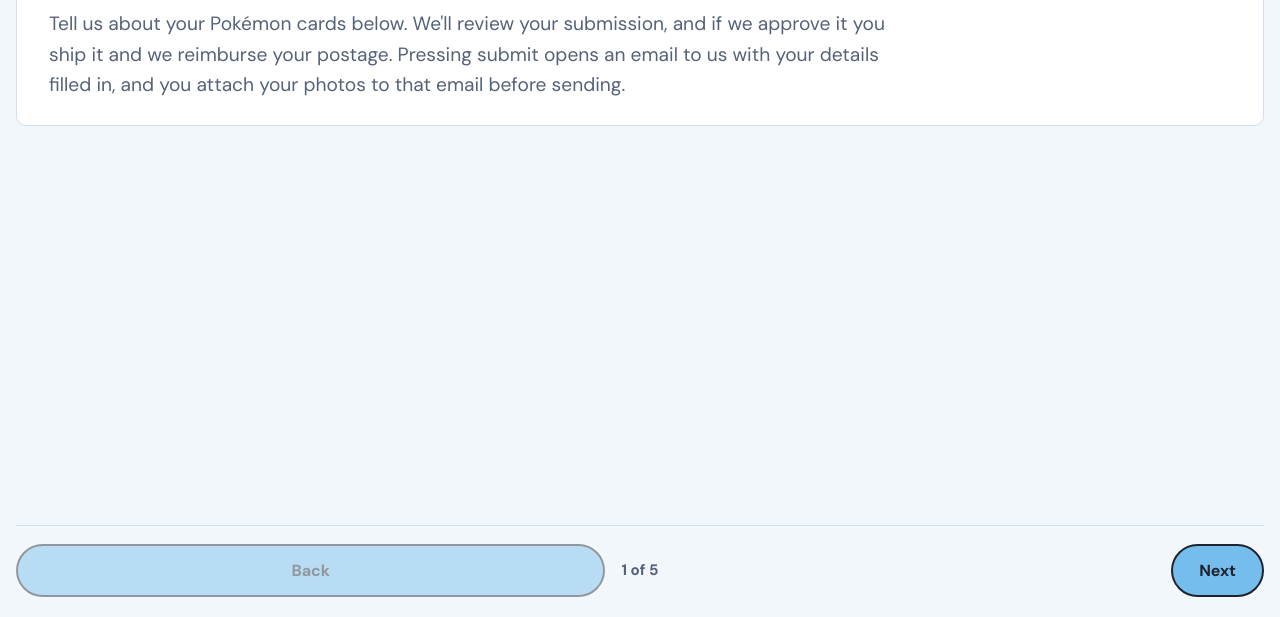
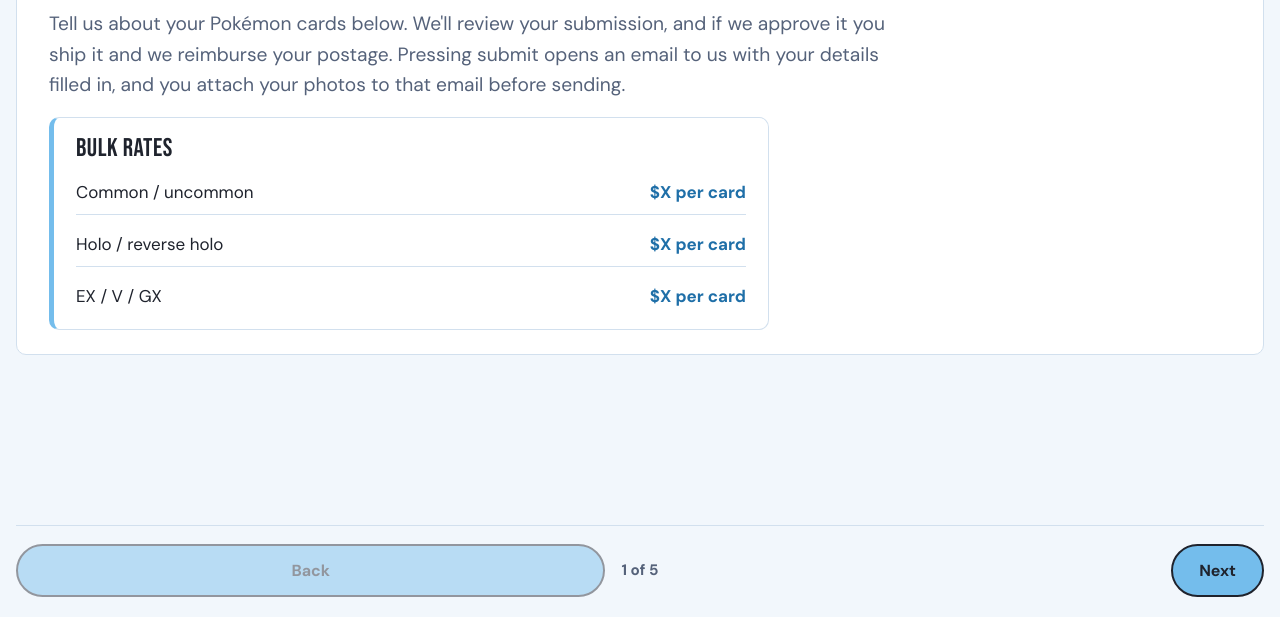
Before and after one commit to chpietrusewicz/foilhouse-bulk-submission, a website: page public/index.html in a window 1280 px wide. Shown: the part 183-800 px from the top of the page. Drawn offline with Linux system fonts and the light colour scheme.

Commit message:
BULK RATES

```diff
--- a/public/css/styles.css
+++ b/public/css/styles.css
@@ -267,6 +267,40 @@ textarea:focus-visible {
   padding: 20px 22px;
   margin: 14px 0;
 }
+.rates-panel {
+  max-width: 720px;
+  padding: 18px 22px;
+  border: 1px solid var(--line);
+  border-left: 5px solid var(--blue);
+  border-radius: 10px;
+  background: var(--surface);
+}
+.rates-panel h3 {
+  margin: 0 0 10px;
+}
+.rate-list {
+  display: grid;
+  gap: 8px;
+  list-style: none;
+  margin: 0;
+  padding: 0;
+}
+.rate-list li {
+  display: flex;
+  align-items: baseline;
+  justify-content: space-between;
+  gap: 20px;
+  padding: 8px 0;
+  border-bottom: 1px solid var(--line);
+}
+.rate-list li:last-child {
+  border-bottom: 0;
+  padding-bottom: 0;
+}
+.rate-list strong {
+  color: var(--link);
+  white-space: nowrap;
+}
 ol.steps {
   list-style: none;
   padding: 0;
--- a/public/js/config.js
+++ b/public/js/config.js
@@ -2,4 +2,10 @@
 const SITE_CONFIG = {
   // Where submissions are emailed
   submissionEmail: "foilhousetcg@gmail.com",
+  // Update these values when the buying rates are finalized
+  rates: [
+    { type: "Common / uncommon", rate: "$X per card" },
+    { type: "Holo / reverse holo", rate: "$X per card" },
+    { type: "EX / V / GX", rate: "$X per card" },
+  ],
 };
--- a/public/js/main.js
+++ b/public/js/main.js
@@ -22,7 +22,7 @@ let renderVersion = 0;
 const formDraft = {};
 const MAX_PHOTOS = 10;
 let cardEntries = [
-  { count: "", type: "Common / uncommon", photos: [] },
+  { count: "", type: SITE_CONFIG.rates[0].type, photos: [] },
 ];
 
 function tabIndexFromHash() {
@@ -102,6 +102,21 @@ function allCardPhotos() {
   return cardEntries.flatMap((entry) => entry.photos);
 }
 
+function renderRates() {
+  const list = $("rate-list");
+  if (!list) return;
+  list.innerHTML = "";
+  SITE_CONFIG.rates.forEach(({ type, rate }) => {
+    const item = document.createElement("li");
+    const typeLabel = document.createElement("span");
+    const rateLabel = document.createElement("strong");
+    typeLabel.textContent = type;
+    rateLabel.textContent = rate;
+    item.append(typeLabel, rateLabel);
+    list.append(item);
+  });
+}
+
 function renderCardEntries() {
   const container = $("card-entries");
   if (!container) return;
@@ -113,9 +128,12 @@ function renderCardEntries() {
           <label>Number of cards<input class="card-count" type="number" min="1" value="${entry.count}" required /></label>
           <label>Type
             <select class="card-type">
-              <option ${entry.type === "Common / uncommon" ? "selected" : ""}>Common / uncommon</option>
-              <option ${entry.type === "Holo / reverse holo" ? "selected" : ""}>Holo / reverse holo</option>
-              <option ${entry.type === "EX / V / GX" ? "selected" : ""}>EX / V / GX</option>
+              ${SITE_CONFIG.rates
+                .map(
+                  ({ type }) =>
+                    `<option ${entry.type === type ? "selected" : ""}>${type}</option>`,
+                )
+                .join("")}
             </select>
           </label>
           <label class="photo-picker" title="Add card photos">
@@ -172,7 +190,7 @@ function renderCardEntries() {
   });
 
   $("add-card-entry").onclick = () => {
-    cardEntries.push({ count: "", type: "Common / uncommon", photos: [] });
+    cardEntries.push({ count: "", type: SITE_CONFIG.rates[0].type, photos: [] });
     renderCardEntries();
     updateNextState();
   };
@@ -206,6 +224,7 @@ async function renderFormSlide() {
     `;
     restoreFormDraft();
     renderCardEntries();
+    renderRates();
     formNavigation();
     bindFormControls();
     document.title = `Foil House | ${slide.title}`;
--- a/public/slides/intro.html
+++ b/public/slides/intro.html
@@ -4,3 +4,7 @@
   Pressing submit opens an email to us with your details filled in, and
   you attach your photos to that email before sending.
 </p>
+<div class="rates-panel">
+  <h3>Bulk rates</h3>
+  <ul id="rate-list" class="rate-list" aria-label="Current bulk rates"></ul>
+</div>
```
